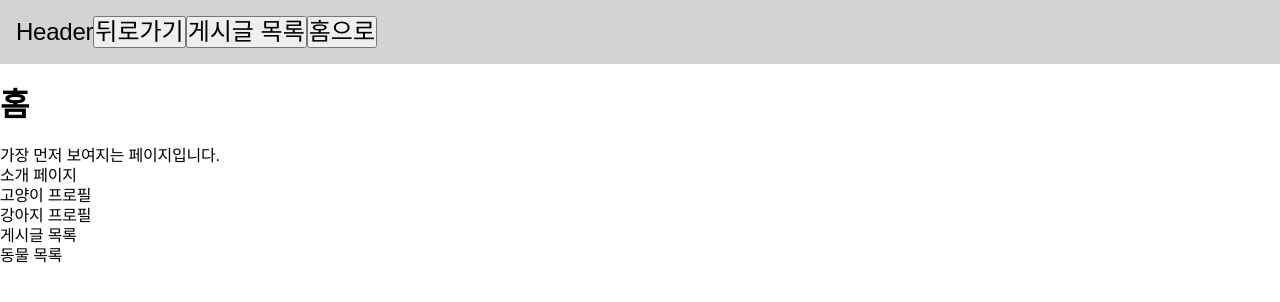
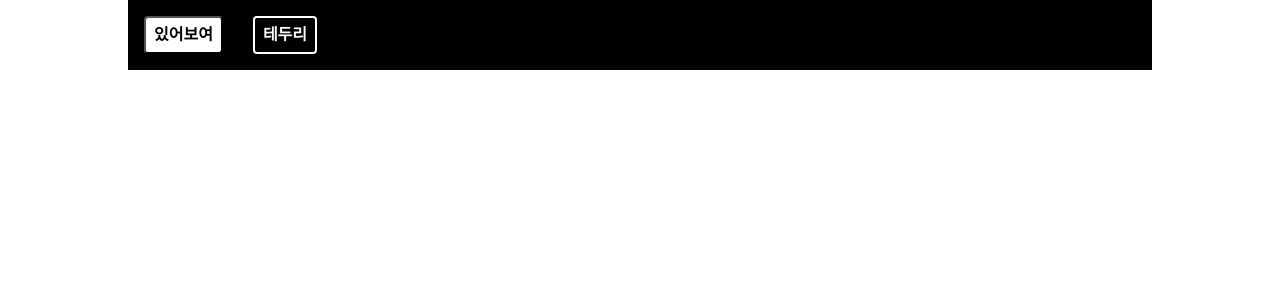
Before and after one commit to gomdori2/react-basic, a React (Create React App) app: page / in a window 1280 px wide. Shown: the top 302 px of the page. Built offline with nearby package versions, Linux system fonts and the light colour scheme.

Commit message:
feature : scss, emotion 스타일 컴포넌트 스타일링 추가 7/8장 합쳐놓았음.

```diff
--- a/package.json
+++ b/package.json
@@ -16,6 +16,7 @@
     "react-router-dom": "^6.22.3",
     "react-scripts": "5.0.1",
     "sass": "^1.75.0",
+    "scss": "^0.2.4",
     "web-vitals": "^2.1.0"
   },
   "scripts": {
--- a/src/App.js
+++ b/src/App.js
@@ -8,31 +8,11 @@ import Animals from "./pages/Animals";
 import Animal from "./pages/Animal";
 import Layout from "./components/Layout";
 import NotFound from "./pages/NotFound";
+import CSSModule from "./components/CSSModule";
+import StyledComponent from "./components/StyledComponent";
 
 function App() {
-  return (
-    <Routes>
-      <Route element={<Layout />}>
-        {/* index == path="/" */}
-        <Route index element={<Home />} />
-        <Route path="/about" element={<About />} />
-        <Route path="/profile/:animals" element={<Profile />} />
-      </Route>
-      {/* path="/Articles" > 감싼 요소에 path가 /파라매터로 path가 잡힘. */}
-      <Route path="/Articles" element={<Articles />}>
-        <Route index element={<Navigate replace to="1" />} />
-        <Route path=":id" element={<Article />} />
-      </Route>
-      <Route path="*" element={<NotFound />} />
-      <Route path="/Animals" element={<Animals />} />
-      {/* outlet으로도 해볼 것  */}
-      {/* <Route path="/Animals" element={<Animals />}>
-        <Route path="/Animal/:animal" element={<Animal />} />
-      </Route> */}
-
-      <Route path="/Animal/:animal" element={<Animal />} />
-    </Routes>
-  );
+  return <StyledComponent />;
 }
 
 export default App;
--- /dev/null
+++ b/src/components/CSSModule.js
@@ -0,0 +1,14 @@
+import React from "react";
+import styles from "../styles/CSSModule.module.css";
+const CSSModule = () => {
+  return (
+    // css 파일 내부에 wrapper 가 많으면
+    // css 파일 별로 관리
+    // CSSModule > module.css
+    <div className={`${styles.wrapper} ${styles.inverted}`}>
+      안녕하세요, 저는 <span className="something">CSS Module!</span>
+    </div>
+  );
+};
+
+export default CSSModule;
--- /dev/null
+++ b/src/components/StyledComponent.js
@@ -0,0 +1,77 @@
+import { css } from "@emotion/react";
+import styled from "@emotion/styled";
+// 컴포넌트 외부에 css 작성함 .
+// *중요 Emotion은 첫글자 무조건 대문자
+// 이름 명명 규칙은 사람마다 다르다.
+// ex) StyledBox / BoxBlock
+// 교수님 추천 : StyledBoxDiv
+// Div일때만 Div
+// js 환경이랑 같음
+// 함수도 되고 js랑 비슷하다함.
+// 외부로 빼면 어디서든 쓸수있음.
+// 전역변수
+// 전체컴포넌트에 지정하고 싶다.
+// 공통은 따로빼서 쓰기도함. ex) btn ...
+const StyledBoxDiv = styled.div`
+  background: ${props => props.backgroundColor || "blue"};
+  padding: 1rem;
+  display: flex;
+
+  width: 1024px;
+
+  margin: 0 auto;
+
+  @media (max-width: 1024px) {
+    width: 768px;
+  }
+  @media (max-width: 768px) {
+    width: 100%;
+  }
+`;
+const StyledButton = styled.button`
+  background: #fff;
+  color: black;
+  border-radius: 4px;
+  padding: 0.5rem;
+  display: flex;
+  justify-content: center;
+  align-items: center;
+  box-sizing: border-box;
+  font-size: 1rem;
+  font-weight: 600;
+  &:hover {
+    background: rgba(255, 255, 255, 0.2);
+  }
+  ${props =>
+    props.inverted &&
+    css`
+      background: none;
+      border: 2px solid #fff;
+      color: white;
+      &:hover {
+        background: white;
+        color: black;
+      }
+    `}
+  // 옆의 요소 찾는법
+  // & 자기자신 + 요소  > 자기자신의 옆에 붙어있는 요소
+    & + button {
+    margin-left: 30px;
+  }
+`;
+
+// 리액트의 반응형은 컴포넌트 하나를 잡아서 반응형으로 한후 그것을 적용시키는 방식
+const StyledComponent = () => {
+  return (
+    <div>
+      <StyledBoxDiv backgroundColor="black">
+        <StyledButton backgroundColor="pink">있어보여</StyledButton>
+        <StyledButton backgroundColor="red" inverted={true}>
+          테두리
+        </StyledButton>
+      </StyledBoxDiv>
+    </div>
+  );
+};
+
+export default StyledComponent;
--- /dev/null
+++ b/src/styles/CSSModule.module.css
@@ -0,0 +1,19 @@
+/* 자동으로 고유해질 것이므로 흔히 사용되는 단어를 클래스 이름으로 사용할 수 있다. */
+.wrapper {
+  background: black;
+  padding: 1rem;
+  color: #fff;
+  font-size: 2rem;
+}
+
+.inverted {
+  color: black;
+  background: #fff;
+  border: 1px solid black;
+}
+
+/* 웹 페이지 전역적으로 사용되는 글로벌 CSS */
+:global .something {
+  font-weight: 800;
+  color: aqua;
+}
--- /dev/null
+++ b/src/styles/scssComponent.scss
@@ -0,0 +1 @@
+//
```
Also changed, not shown: src/components/ScssComponent .js (added, +18 -0 lines), src/styles/utils.scss (added), 2 other files (tests, documents, lock files or other folders).
